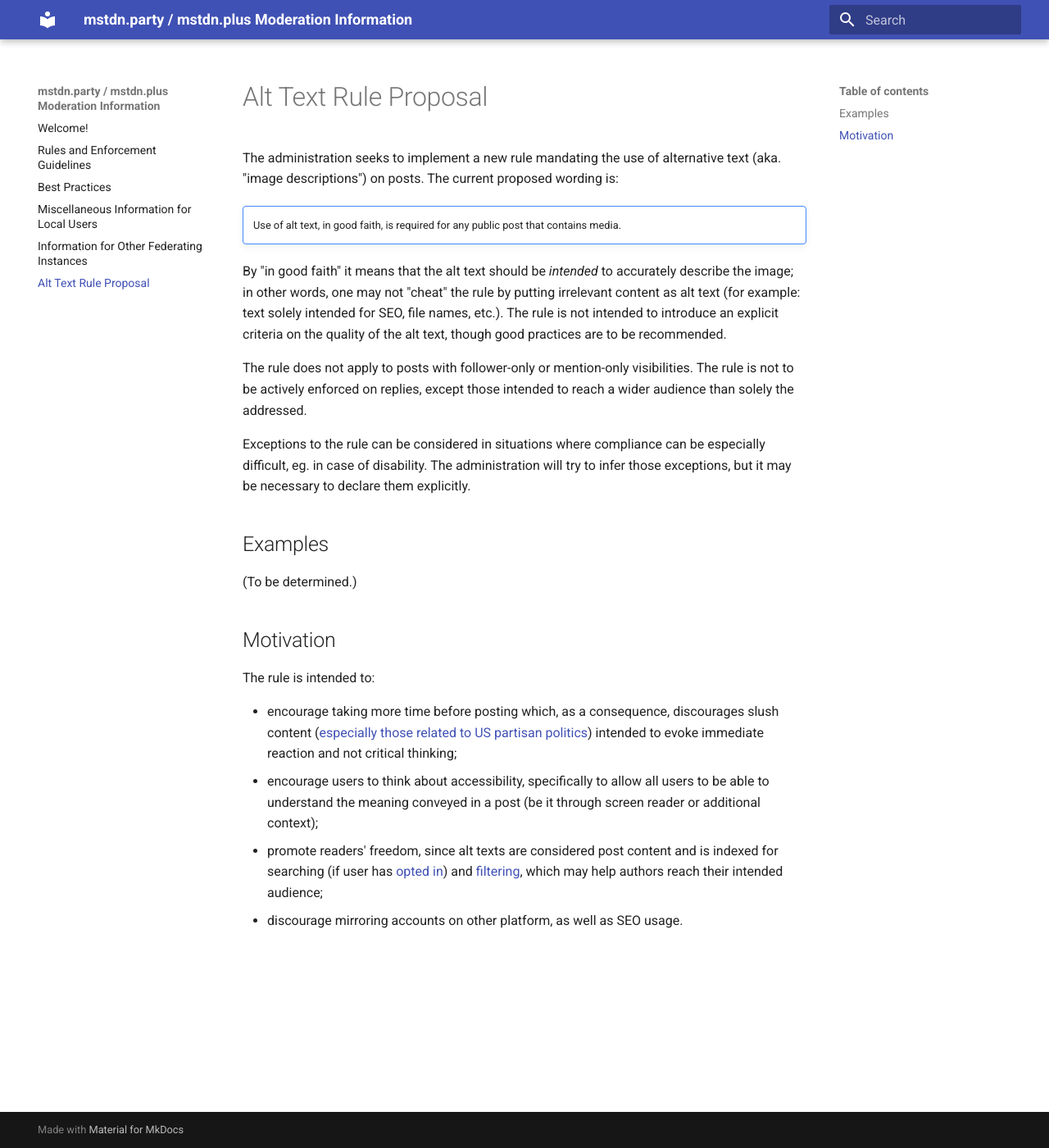
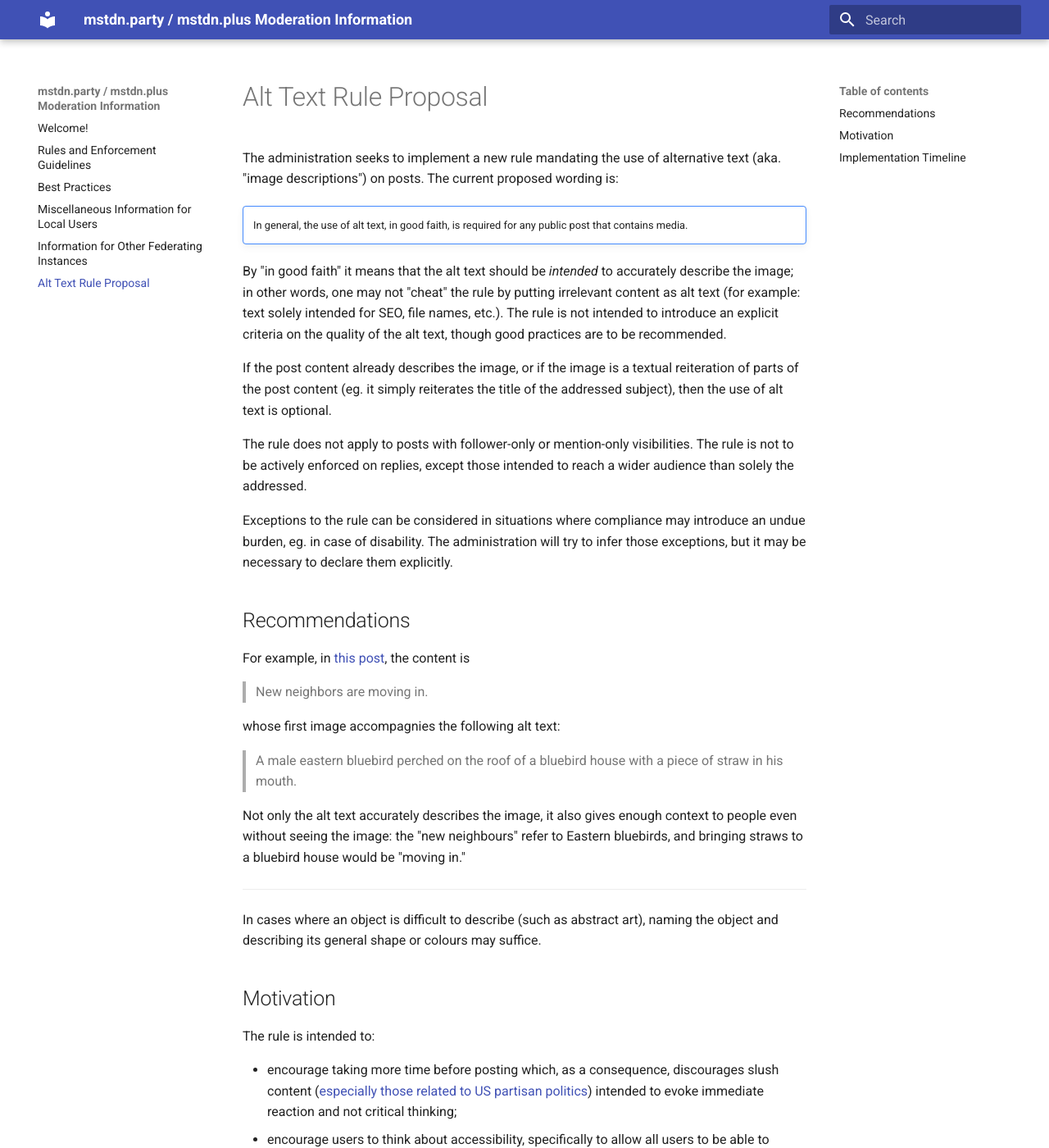
Before and after one commit to austinhuang0131/mstdn-party-plus, an MkDocs documentation site: the page built from docs/alt-text.md, in a window 1280 px wide and 1400 px high. Shown: the whole window at 82% size. Built offline with MkDocs 1.6.1 and Material for MkDocs 9.7.7, drawn with Linux system fonts in a browser that asks for light colours; some of the changed text lies outside the part shown.

Commit message:
add example

```diff
--- a/docs/alt-text.md
+++ b/docs/alt-text.md
@@ -4,17 +4,31 @@
 
 !!! note ""
 
-    Use of alt text, in good faith, is required for any public post that contains media.
+    In general, the use of alt text, in good faith, is required for any public post that contains media.
 
 By "in good faith" it means that the alt text should be *intended* to accurately describe the image; in other words, one may not "cheat" the rule by putting irrelevant content as alt text (for example: text solely intended for SEO, file names, etc.). The rule is not intended to introduce an explicit criteria on the quality of the alt text, though good practices are to be recommended.
 
+If the post content already describes the image, or if the image is a textual reiteration of parts of the post content (eg. it simply reiterates the title of the addressed subject), then the use of alt text is optional.
+
 The rule does not apply to posts with follower-only or mention-only visibilities. The rule is not to be actively enforced on replies, except those intended to reach a wider audience than solely the addressed.
 
-Exceptions to the rule can be considered in situations where compliance can be especially difficult, eg. in case of disability. The administration will try to infer those exceptions, but it may be necessary to declare them explicitly.
+Exceptions to the rule can be considered in situations where compliance may introduce an undue burden, eg. in case of disability. The administration will try to infer those exceptions, but it may be necessary to declare them explicitly.
 
-## Examples
+## Recommendations
 
-(To be determined.)
+For example, in [this post](https://mstdn.party/@benbloodworth/112044379936996494), the content is
+
+> New neighbors are moving in.
+
+whose first image accompagnies the following alt text:
+
+> A male eastern bluebird perched on the roof of a bluebird house with a piece of straw in his mouth.
+
+Not only the alt text accurately describes the image, it also gives enough context to people even without seeing the image: the "new neighbours" refer to Eastern bluebirds, and bringing straws to a bluebird house would be "moving in."
+
+---
+
+In cases where an object is difficult to describe (such as abstract art), naming the object and describing its general shape or colours may suffice.
 
 ## Motivation
 
@@ -24,3 +38,11 @@
 * encourage users to think about accessibility, specifically to allow all users to be able to understand the meaning conveyed in a post (be it through screen reader or additional context);
 * promote readers' freedom, since alt texts are considered post content and is indexed for searching (if user has [opted in](https://fedi.tips/how-do-i-opt-into-or-out-of-full-text-search-on-mastodon/)) and [filtering](https://fedi.tips/filtering-your-timeline-to-hide-posts-on-mastodon/), which may help authors reach their intended audience;
 * discourage mirroring accounts on other platform, as well as SEO usage.
+
+## Implementation Timeline
+
+After the end of consultation, the rule will be implemented in the following timeline:
+
+* The rule will be announced and added to the ruleset.
+* 1 week after the above, reminders (in the form of moderation warnings) will be sent out for non-compliance.
+* 2 weeks after the above, repeated non-compliance without informing the administration will result in account limits.
```
